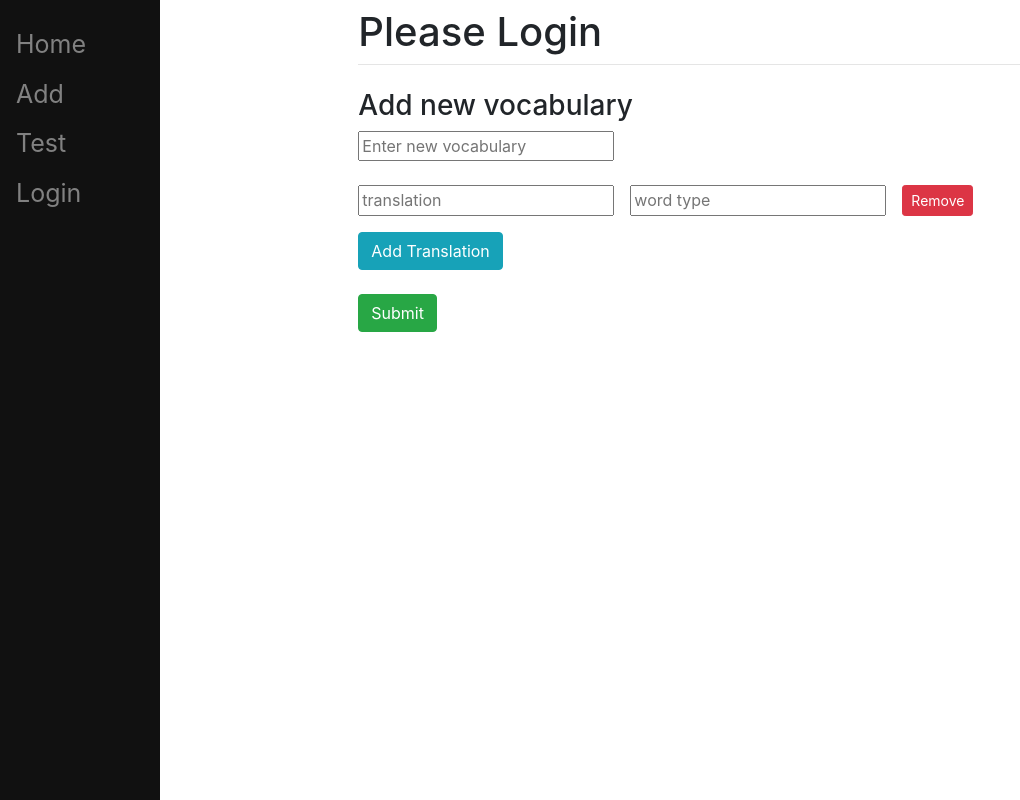
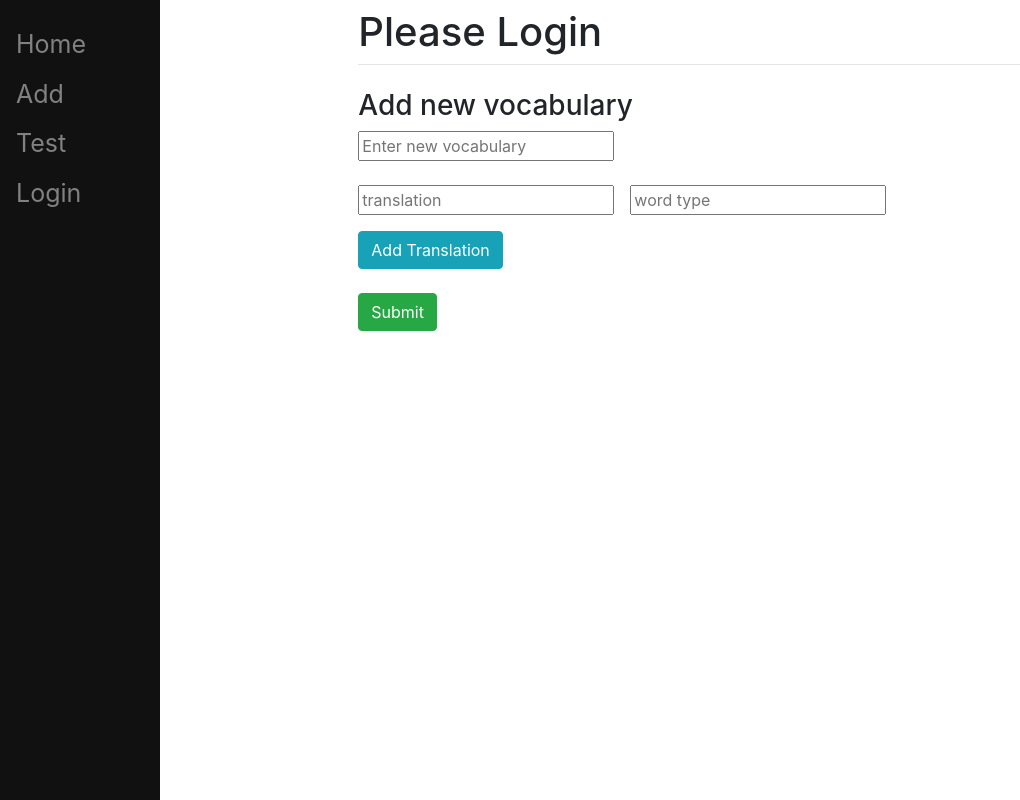
Before and after one commit to DinoQYZ/django-volcabulary, a Django app: page /add in a window 1280 px wide. Shown: the whole page, without its empty margins (0-1020 px from the left). Run offline with Django 4.2, Linux system fonts and the light colour scheme; some libraries are stand-ins or nearby versions.

Commit message:
remove first remove button

```diff
--- a/main/templates/main/add.html
+++ b/main/templates/main/add.html
@@ -12,7 +12,6 @@
             <div class="input-group mb-3 translation-input">
                 <input type="text" name="translations[]" class="" placeholder="translation" required>&emsp;
                 <input type="text" name="wd_types[]" class="" placeholder="word type" required>&emsp;
-                <button type="button" class="btn btn-danger btn-sm remove-btn">Remove</button>&emsp;
                 <br>
             </div>
         </div>
```
